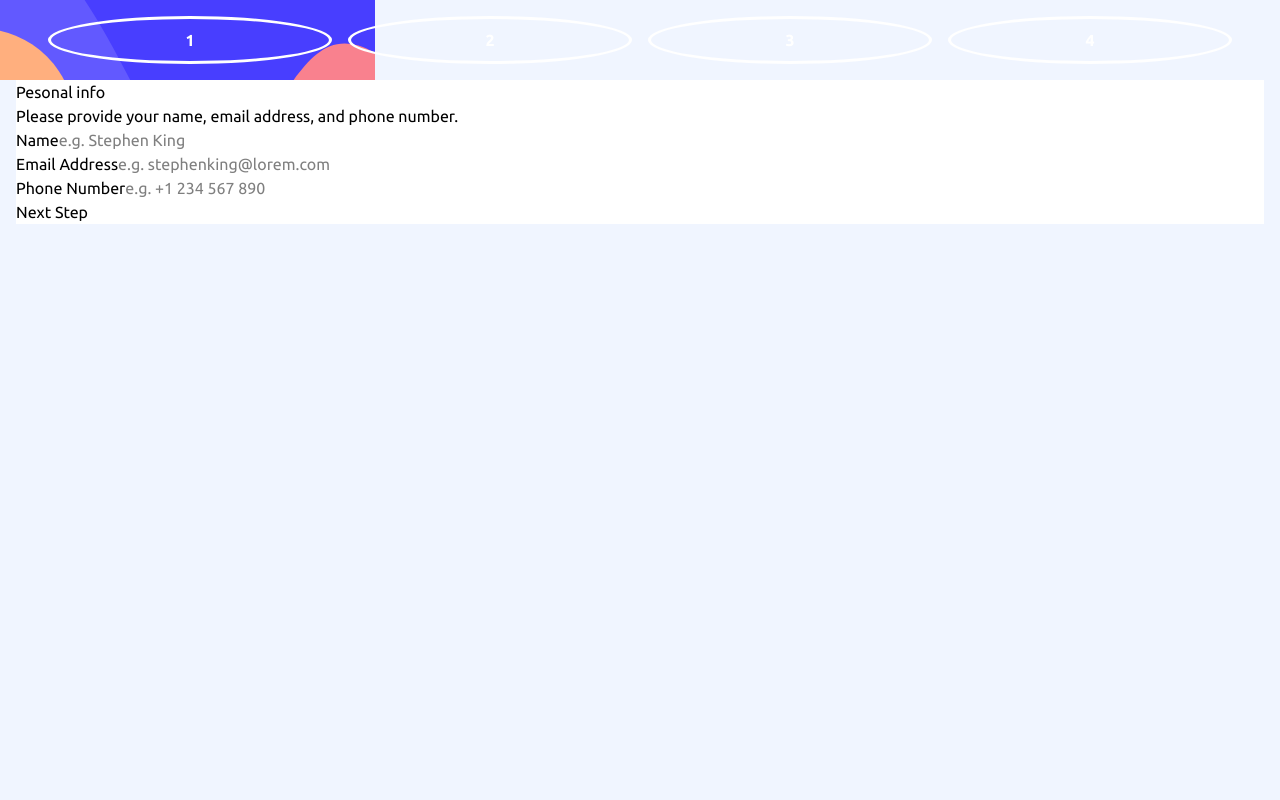
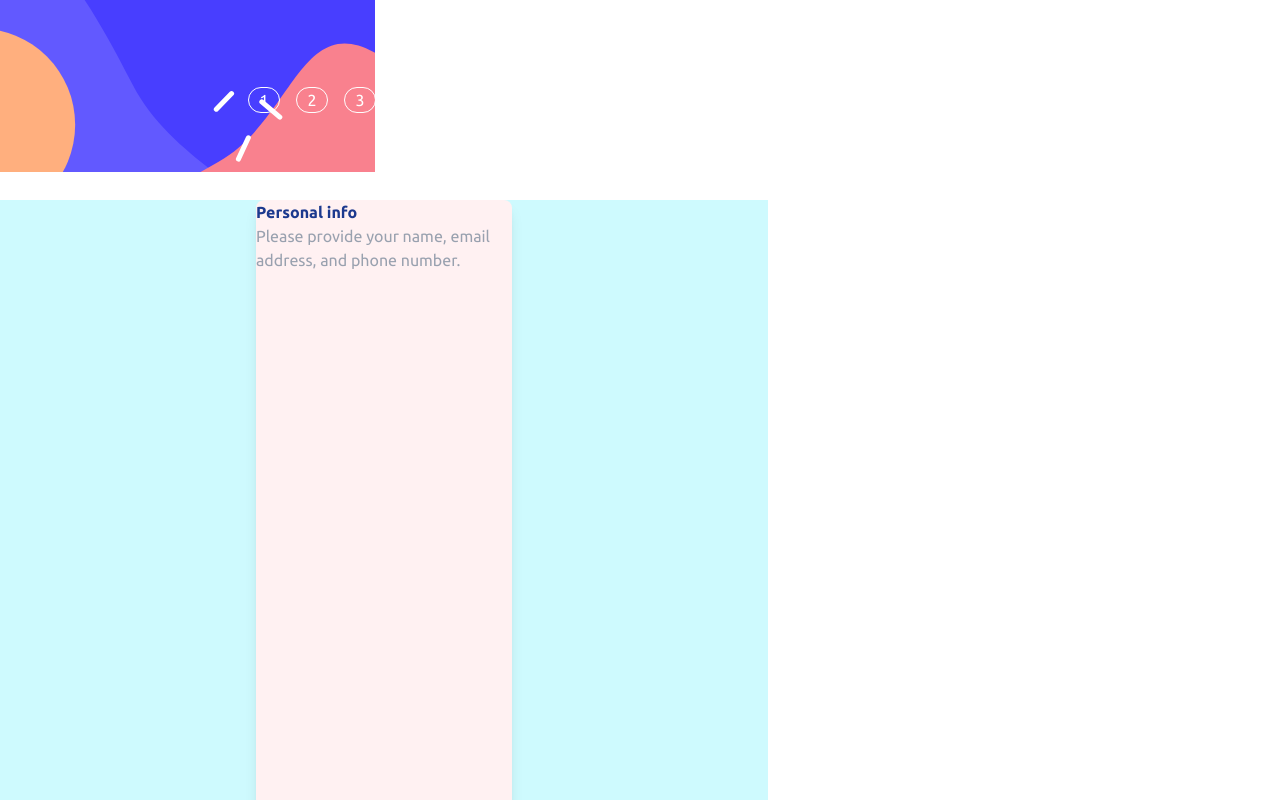
Before and after one commit to Lafi-olfa/react-mutli-step-form, a React (Vite) app: page / in a window 1280 px wide. Shown: the top 800 px of the page. Built offline with nearby package versions, Linux system fonts and the light colour scheme.

Commit message:
WIP: migrate to Tailwind CSS for card and steps components

```diff
--- a/src/App.css
+++ b/src/App.css
@@ -25,60 +25,9 @@
 
 body {
   font-family: 'Ubuntu', sans-serif;
-  background-color: var(--blue100);
-  max-width: 1400px;
-  min-width: 375px;
-  height: 100vh;
 }
-
-.form-container {
-  height: 100%;
+#steps{
+  background-image: url('/public/assets/bg-sidebar-mobile.svg');
+  background-repeat: no-repeat;
   width: 100%;
 }
-
-.header {
-  background-image: url("./assets/images/bg-sidebar-mobile.svg");
-  background-repeat: no-repeat;
-  position: relative;
-  height: calc(100% / 2)
-}
-
-.steps {
-  /* background-color: red; */
-  display: flex;
-  align-items: center;
-  justify-content: center;
-  gap: 1rem;
-  padding: 1rem 3rem;
-}
-
-.step-item {
-  display: flex;
-  flex-direction: column;
-  width: calc(100% / 2);
-  height: 100%;
-}
-
-.step-circle {
-  border: 0.2rem solid var(--white);
-  border-radius: 50%;
-  height: 1rem;
-  height: 3rem;
-  display: flex;
-  align-items: center;
-  justify-content: center;
-  color: var(--white);
-  font-size: var(--size);
-  font-weight: 700;
-}
-
-.step-info {
-  display: none;
-}
-.card{
-  position: absolute;
-  top: 4rem;
-  background-color: var(--white);
-  width: calc(100% - 2rem);
-  margin:1rem 1rem 0 1rem;
-}
--- a/src/App.jsx
+++ b/src/App.jsx
@@ -4,7 +4,7 @@ import Steps from './components/steps'
 
 function App() {
   return (
-    <div className="form-container">
+    <div className="conatiner mx-auto  px-4 py-8 max-w-3xl max-h-2xl text-base relative">
       <Steps />
       <Card />
     </div>
--- a/src/components/card.jsx
+++ b/src/components/card.jsx
@@ -1,24 +1,31 @@
 export default function Card() {
-    return(
-        <div className="card">
-        <h2>Pesonal info</h2>
-        <p>Please provide your name, email address, and phone number. </p>
-        <form action="" method="post">
-          <div className="input-field">
-            <label htmlFor="Name">Name</label>
-            <input type="text" name="" id="" placeholder='e.g. Stephen King' />
-          </div>
-          {/*  */}
-          <div className="input-field">
-            <label htmlFor="Name">Email Address</label>
-            <input type="text" name="" id="" placeholder='e.g. stephenking@lorem.com' />
-          </div>
-          <div className="input-field">
-            <label htmlFor="Name">Phone Number</label>
-            <input type="text" name="" id="" placeholder='e.g. +1 234 567 890' />
-          </div>
-          <button className='next-step'>Next Step</button>
-        </form>
+  return (
+    //   <div className="card">
+    //   <h2>Pesonal info</h2>
+    //   <p>Please provide your name, email address, and phone number. </p>
+    //   <form action="" method="post">
+    //     <div className="input-field">
+    //       <label htmlFor="Name">Name</label>
+    //       <input type="text" name="" id="" placeholder='e.g. Stephen King' />
+    //     </div>
+    //     {/*  */}
+    //     <div className="input-field">
+    //       <label htmlFor="Name">Email Address</label>
+    //       <input type="text" name="" id="" placeholder='e.g. stephenking@lorem.com' />
+    //     </div>
+    //     <div className="input-field">
+    //       <label htmlFor="Name">Phone Number</label>
+    //       <input type="text" name="" id="" placeholder='e.g. +1 234 567 890' />
+    //     </div>
+    //     <button className='next-step'>Next Step</button>
+    //   </form>
+    // </div>
+    <div className="min-h-screen bg-cyan-100 flex relative justify-around p-4">
+      <div className="flex flex-col mx-auto bg-rose-50 rounded-lg shadow-lg p-6 w-64 max-w-md" >
+        <h2 className="text-blue-900 font-bold ">Personal info</h2>
+        <p className="text-gray-400">Please provide your name, email address, and phone number. </p>
+
       </div>
-    )
+    </div>
+  )
 }
--- a/src/components/steps.jsx
+++ b/src/components/steps.jsx
@@ -1,39 +1,43 @@
 export default function Steps() {
+    const steps = [
+        {
+            number: 1,
+            title: 'STEP 1',
+            desciption: 'YOUR INFO'
+        },
+        {
+            number: 2,
+            title: "STEP 2",
+            desciption: 'SELECT PLAN'
+        },
+        {
+            number: 3,
+            title: 'STEP 3',
+            desciption: 'ADD-ONS'
+        },
+        {
+            number: 4,
+            title: "STEP 4",
+            desciption: 'SUMMURY'
+        }
+    ]
     return (
-        <div className="header">
-            <div className="steps">
-                <div className="step-item">
-                    <div className="step-circle">1</div>
-                    <div className="step-info">
-                        <h1>STEP 1</h1>
-                        <p>YOUR INFO</p>
+        <div id="steps" className="flex justify-center gap-4 items-center max-w-2xl mx-auto px-4 h-50  ">
+            {
+                steps.map((step) => (
+                    <div className="flex flex-col gap-2 items-center justify-center ">
+                        <div className="rounded-full text-white bg-transparent hover:text-black hover:bg-gray-300 w-8 text-center
+               border border-white cursor-pointer
+               ">
+                            {step.number}
+                        </div>
+                        <div className="flex-col bg-cyan-400 hidden">
+                            <h1>{step.title}</h1>
+                            <p> {step.desciption} </p>
+                        </div>
                     </div>
-                </div>
-                {/*  */}
-                <div className="step-item">
-                    <div className="step-circle">2</div>
-                    <div className="step-info">
-                        <h1>STEP 2</h1>
-                        <p>SELECT PLAN</p>
-                    </div>
-                </div>
-                {/*  */}
-                <div className="step-item">
-                    <div className="step-circle">3</div>
-                    <div className="step-info">
-                        <h1>STEP 3</h1>
-                        <p>ADD-ONS</p>
-                    </div>
-                </div>
-                {/*  */}
-                <div className="step-item">
-                    <div className="step-circle">4</div>
-                    <div className="step-info">
-                        <h1>STEP 4</h1>
-                        <p>SUMMARY</p>
-                    </div>
-                </div>
-            </div>
+                ))
+            }
         </div>
     )
 
```
